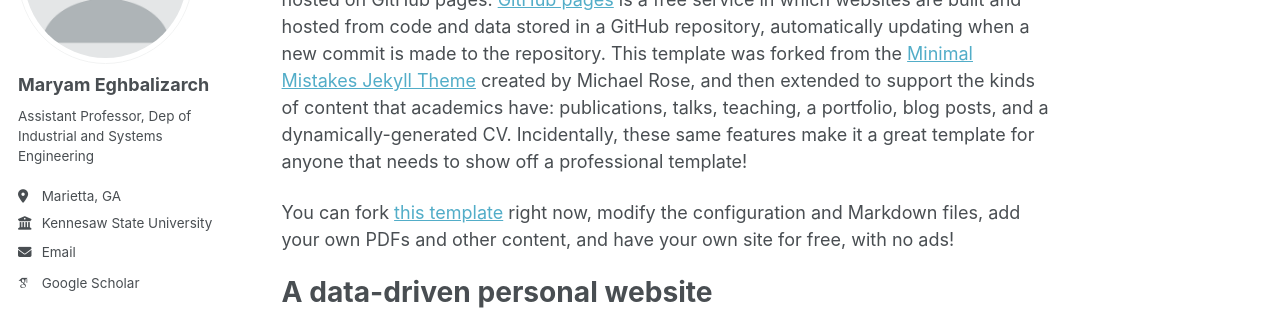
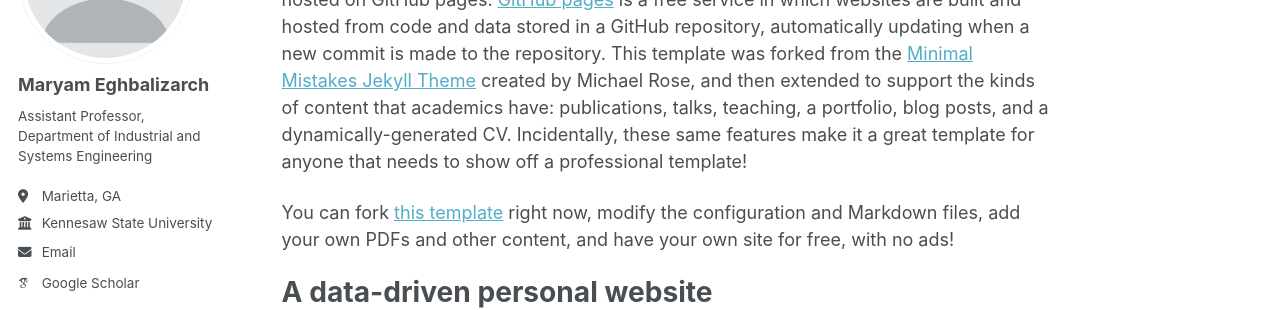
Before and after one commit to meghbalizarch/meghbalizarch.github.io, a Jekyll site: the page built from _pages/about.md, in a window 1280 px wide. Shown: the part 210-520 px from the top of the page. Built offline with Jekyll 4.4.1, drawn with Linux system fonts in a browser that asks for light colours; some web fonts are replaced; a script that is not in the unit is left out.

Commit message:
Update _config.yml

```diff
--- a/_config.yml
+++ b/_config.yml
@@ -25,7 +25,7 @@ author:
   avatar           : "profile.png"
   name             : "Maryam Eghbalizarch"
   pronouns         : # example: "she/her"
-  bio              : "Assistant Professor, Dep of Industrial and Systems Engineering"
+  bio              : "Assistant Professor, Department of Industrial and Systems Engineering"
 
   employer         : "Kennesaw State University"
   location         : "Marietta, GA"
```
